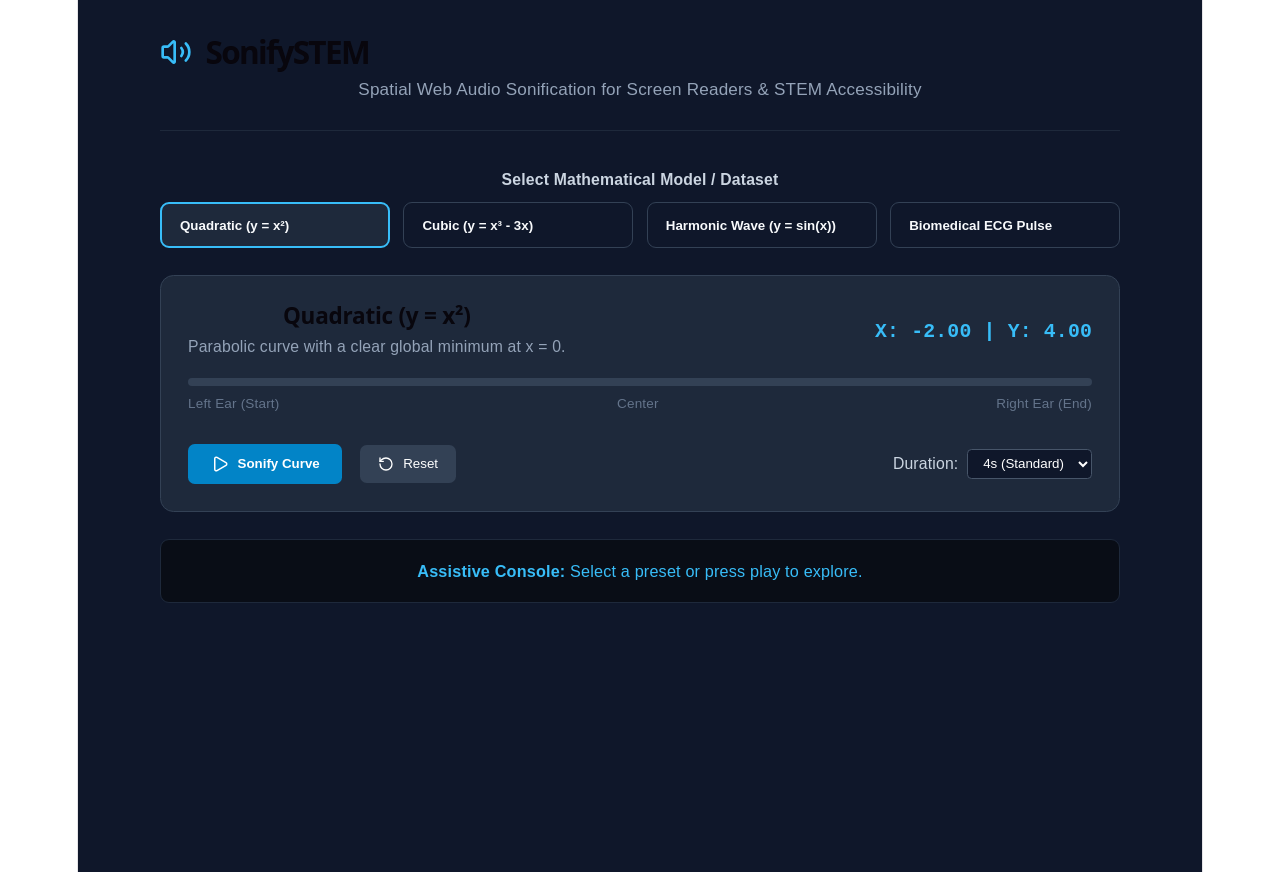
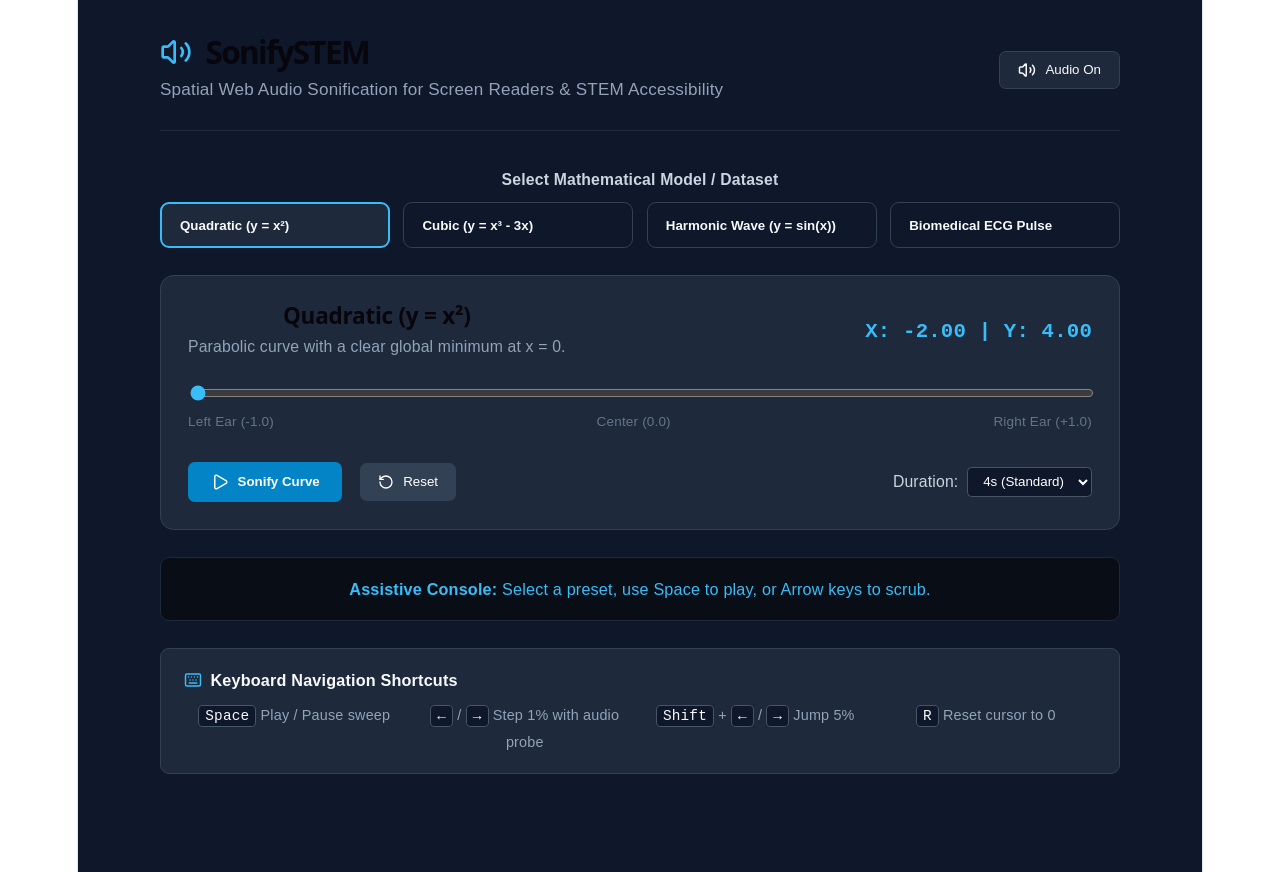
Before and after one commit to ashwinH18/sonifystem, a React (Vite) app: page / in a window 1280 px wide. Built offline with nearby package versions, Linux system fonts and the light colour scheme.

Commit message:
feat: add hotkey scrubbing and probe tone feedback

```diff
--- a/src/App.jsx
+++ b/src/App.jsx
@@ -1,5 +1,5 @@
-import React, { useState, useEffect, useRef } from 'react';
-import { Play, Pause, RotateCcw, Volume2, Info, Eye, Layers } from 'lucide-react';
+import React, { useState, useEffect, useRef, useCallback } from 'react';
+import { Play, Pause, RotateCcw, Volume2, VolumeX, Keyboard } from 'lucide-react';
 
 const PRESETS = {
   parabola: {
@@ -17,9 +17,11 @@ const PRESETS = {
     domain: [-2.2, 2.2],
     range: [-3, 3],
     criticalPoints: [
+      { x: -1.732, y: 0, label: "Root (x = -√3)" },
       { x: -1, y: 2, label: "Local Maximum (-1, 2)" },
-      { x: 0, y: 0, label: "Inflection Point (0, 0)" },
-      { x: 1, y: -2, label: "Local Minimum (1, -2)" }
+      { x: 0, y: 0, label: "Inflection Point & Root (0, 0)" },
+      { x: 1, y: -2, label: "Local Minimum (1, -2)" },
+      { x: 1.732, y: 0, label: "Root (x = √3)" }
     ]
   },
   sine: {
@@ -29,8 +31,11 @@ const PRESETS = {
     domain: [0, Math.PI * 2],
     range: [-1, 1],
     criticalPoints: [
+      { x: 0, y: 0, label: "Root (0, 0)" },
       { x: Math.PI / 2, y: 1, label: "Peak (π/2, 1)" },
-      { x: (3 * Math.PI) / 2, y: -1, label: "Trough (3π/2, -1)" }
+      { x: Math.PI, y: 0, label: "Root (π, 0)" },
+      { x: (3 * Math.PI) / 2, y: -1, label: "Trough (3π/2, -1)" },
+      { x: 2 * Math.PI, y: 0, label: "Root (2π, 0)" }
     ]
   },
   ecg: {
@@ -47,7 +52,10 @@ const PRESETS = {
     domain: [0, 1],
     range: [-0.4, 1.3],
     criticalPoints: [
+      { x: 0.2, y: 0.15, label: "P-Wave (Atrial Depolarization)" },
+      { x: 0.35, y: -0.2, label: "Q-Wave" },
       { x: 0.4, y: 1.2, label: "R-Peak (Ventricular Depolarization)" },
+      { x: 0.45, y: -0.35, label: "S-Wave" },
       { x: 0.7, y: 0.25, label: "T-Wave (Repolarization)" }
     ]
   }
@@ -59,7 +67,7 @@ export default function App() {
   const [playhead, setPlayhead] = useState(0);
   const [playbackSpeed, setPlaybackSpeed] = useState(4);
   const [soundEnabled, setSoundEnabled] = useState(true);
-  const [statusMessage, setStatusMessage] = useState("Select a preset or press play to explore.");
+  const [statusMessage, setStatusMessage] = useState("Select a preset, use Space to play, or Arrow keys to scrub.");
 
   const currentPreset = PRESETS[activePresetKey];
 
@@ -71,7 +79,7 @@ export default function App() {
   const startTimeRef = useRef(null);
   const lastCriticalAnnounced = useRef(null);
 
-  const initAudio = () => {
+  const initAudio = useCallback(() => {
     if (!audioCtxRef.current) {
       const AudioContext = window.AudioContext || window.webkitAudioContext;
       const ctx = new AudioContext();
@@ -103,9 +111,15 @@ export default function App() {
     if (audioCtxRef.current.state === 'suspended') {
       audioCtxRef.current.resume();
     }
-  };
+  }, []);
 
-  const playEarcon = (freq = 880, duration = 0.12) => {
+  const getFreqFromY = useCallback((y, range) => {
+    const [minY, maxY] = range;
+    const normY = Math.max(0, Math.min(1, (y - minY) / (maxY - minY)));
+    return 180 + normY * 700;
+  }, []);
+
+  const playEarcon = useCallback((freq = 1050, duration = 0.15) => {
     if (!audioCtxRef.current || !soundEnabled) return;
     try {
       const ctx = audioCtxRef.current;
@@ -115,47 +129,156 @@ export default function App() {
       osc.type = 'triangle';
       osc.frequency.setValueAtTime(freq, ctx.currentTime);
 
-      gain.gain.setValueAtTime(0.2, ctx.currentTime);
-      gain.gain.exponentialRampToValueAtTime(0.001, ctx.currentTime + duration);
+      gain.gain.setValueAtTime(0.001, ctx.currentTime);
+      gain.gain.exponentialRampToValueAtTime(0.25, ctx.currentTime + 0.02);
+      gain.gain.exponentialRampToValueAtTime(0.0001, ctx.currentTime + duration);
 
       osc.connect(gain);
       gain.connect(ctx.destination);
 
-      osc.start();
+      osc.start(ctx.currentTime);
       osc.stop(ctx.currentTime + duration);
     } catch {
       // Audio node cleanup safeguard
     }
-  };
+  }, [soundEnabled]);
 
-  const getFreqFromY = (y, range) => {
-    const [minY, maxY] = range;
-    const normY = Math.max(0, Math.min(1, (y - minY) / (maxY - minY)));
-    return 180 + normY * 700;
-  };
+  // Tactile audio feedback for step scrubbing
+  const playScrubProbe = useCallback((freq, pan) => {
+    if (!soundEnabled) return;
+    initAudio();
+    const ctx = audioCtxRef.current;
+    if (!ctx) return;
 
-  const handlePlayToggle = () => {
+    try {
+      const osc = ctx.createOscillator();
+      const gain = ctx.createGain();
+      const panner = ctx.createStereoPanner ? ctx.createStereoPanner() : null;
+
+      osc.type = 'sine';
+      osc.frequency.setValueAtTime(freq, ctx.currentTime);
+
+      gain.gain.setValueAtTime(0.001, ctx.currentTime);
+      gain.gain.linearRampToValueAtTime(0.3, ctx.currentTime + 0.015);
+      gain.gain.exponentialRampToValueAtTime(0.0001, ctx.currentTime + 0.12);
+
+      if (panner) {
+        panner.pan.setValueAtTime(pan, ctx.currentTime);
+        osc.connect(gain);
+        gain.connect(panner);
+        panner.connect(ctx.destination);
+      } else {
+        osc.connect(gain);
+        gain.connect(ctx.destination);
+      }
+
+      osc.start(ctx.currentTime);
+      osc.stop(ctx.currentTime + 0.13);
+    } catch {
+      // Audio node cleanup safeguard
+    }
+  }, [initAudio, soundEnabled]);
+
+  const checkCriticalPoints = useCallback((progress, preset) => {
+    const [minX, maxX] = preset.domain;
+    let landmarkLabel = null;
+
+    preset.criticalPoints.forEach((pt) => {
+      const ptProgress = (pt.x - minX) / (maxX - minX);
+      if (Math.abs(progress - ptProgress) < 0.015) {
+        if (lastCriticalAnnounced.current !== pt.label) {
+          playEarcon(1050, 0.15);
+          lastCriticalAnnounced.current = pt.label;
+        }
+        landmarkLabel = pt.label;
+      }
+    });
+
+    if (!landmarkLabel) {
+      lastCriticalAnnounced.current = null;
+    }
+    return landmarkLabel;
+  }, [playEarcon]);
+
+  const handlePlayToggle = useCallback(() => {
     initAudio();
     if (isPlaying) {
       setIsPlaying(false);
-      if (gainRef.current) {
+      if (gainRef.current && audioCtxRef.current) {
         gainRef.current.gain.setTargetAtTime(0, audioCtxRef.current.currentTime, 0.05);
       }
     } else {
       setIsPlaying(true);
       startTimeRef.current = performance.now() - (playhead * playbackSpeed * 1000);
     }
-  };
+  }, [initAudio, isPlaying, playhead, playbackSpeed]);
 
-  const handleReset = () => {
+  const handleReset = useCallback(() => {
     setIsPlaying(false);
     setPlayhead(0);
     lastCriticalAnnounced.current = null;
     if (gainRef.current && audioCtxRef.current) {
       gainRef.current.gain.setTargetAtTime(0, audioCtxRef.current.currentTime, 0.05);
     }
+    setStatusMessage(`Reset to start of ${currentPreset.name}.`);
+  }, [currentPreset.name]);
+
+  // Incremental scrubbing engine
+  const handleScrubStep = useCallback((delta) => {
+    setIsPlaying(false);
+    if (gainRef.current && audioCtxRef.current) {
+      gainRef.current.gain.setTargetAtTime(0, audioCtxRef.current.currentTime, 0.02);
+    }
+
+    setPlayhead((prev) => {
+      const nextProgress = Math.max(0, Math.min(1, prev + delta));
+      const [minX, maxX] = currentPreset.domain;
+      const scrubX = minX + nextProgress * (maxX - minX);
+      const scrubY = currentPreset.fn(scrubX);
+
+      const freq = getFreqFromY(scrubY, currentPreset.range);
+      const pan = nextProgress * 2 - 1;
+
+      playScrubProbe(freq, pan);
+      const hit = checkCriticalPoints(nextProgress, currentPreset);
+
+      setStatusMessage(`X: ${scrubX.toFixed(2)}, Y: ${scrubY.toFixed(2)}${hit ? ` — ${hit}` : ''}`);
+      return nextProgress;
+    });
+  }, [currentPreset, getFreqFromY, playScrubProbe, checkCriticalPoints]);
+
+  // Keyboard navigation listener
+  useEffect(() => {
+    const handleKeyDown = (e) => {
+      if (['INPUT', 'SELECT', 'TEXTAREA'].includes(e.target.tagName)) return;
+
+      switch (e.code) {
+        case 'Space':
+          e.preventDefault();
+          handlePlayToggle();
+          break;
+        case 'KeyR':
+          e.preventDefault();
+          handleReset();
+          break;
+        case 'ArrowLeft':
+          e.preventDefault();
+          handleScrubStep(e.shiftKey ? -0.05 : -0.01);
+          break;
+        case 'ArrowRight':
+          e.preventDefault();
+          handleScrubStep(e.shiftKey ? 0.05 : 0.01);
+          break;
+        default:
+          break;
+      }
     };
 
+    window.addEventListener('keydown', handleKeyDown);
+    return () => window.removeEventListener('keydown', handleKeyDown);
+  }, [handlePlayToggle, handleReset, handleScrubStep]);
+
+  // Continuous sweep playback animation loop
   useEffect(() => {
     if (!isPlaying) {
       if (animFrameRef.current) cancelAnimationFrame(animFrameRef.current);
@@ -167,12 +290,12 @@ export default function App() {
       let progress = elapsed / playbackSpeed;
 
       if (progress >= 1) {
-        progress = 1;
         setIsPlaying(false);
         setPlayhead(1);
         if (gainRef.current && audioCtxRef.current) {
           gainRef.current.gain.setTargetAtTime(0, audioCtxRef.current.currentTime, 0.05);
         }
+        setStatusMessage(`Sweep complete for ${currentPreset.name}.`);
         return;
       }
 
@@ -182,10 +305,10 @@ export default function App() {
       const currentX = minX + progress * (maxX - minX);
       const currentY = currentPreset.fn(currentX);
 
-      if (audioCtxRef.current && soundEnabled) {
+      if (audioCtxRef.current && soundEnabled && oscRef.current && gainRef.current) {
         const ctx = audioCtxRef.current;
         const targetFreq = getFreqFromY(currentY, currentPreset.range);
-        const panValue = (progress * 2) - 1;
+        const panValue = progress * 2 - 1;
 
         oscRef.current.frequency.setTargetAtTime(targetFreq, ctx.currentTime, 0.02);
 
@@ -195,14 +318,10 @@ export default function App() {
 
         gainRef.current.gain.setTargetAtTime(0.18, ctx.currentTime, 0.02);
 
-        currentPreset.criticalPoints.forEach((pt) => {
-          const ptProgress = (pt.x - minX) / (maxX - minX);
-          if (Math.abs(progress - ptProgress) < 0.015 && lastCriticalAnnounced.current !== pt.label) {
-            playEarcon(1050, 0.15);
-            setStatusMessage(`Mark: ${pt.label}`);
-            lastCriticalAnnounced.current = pt.label;
+        const hit = checkCriticalPoints(progress, currentPreset);
+        if (hit) {
+          setStatusMessage(`Mark: ${hit}`);
         }
-        });
       }
 
       animFrameRef.current = requestAnimationFrame(animate);
@@ -213,7 +332,7 @@ export default function App() {
     return () => {
       if (animFrameRef.current) cancelAnimationFrame(animFrameRef.current);
     };
-  }, [isPlaying, playbackSpeed, currentPreset, soundEnabled]);
+  }, [isPlaying, playbackSpeed, currentPreset, soundEnabled, getFreqFromY, checkCriticalPoints]);
 
   const [minX, maxX] = currentPreset.domain;
   const currentActualX = minX + playhead * (maxX - minX);
@@ -224,7 +343,8 @@ export default function App() {
       <div style={{ maxWidth: '960px', margin: '0 auto' }}>
 
         {/* Header */}
-        <header style={{ marginBottom: '2rem', borderBottom: '1px solid #1e293b', paddingBottom: '1.5rem' }}>
+        <header style={{ marginBottom: '2rem', borderBottom: '1px solid #1e293b', paddingBottom: '1.5rem', display: 'flex', justifyContent: 'space-between', alignItems: 'center' }}>
+          <div>
             <div style={{ display: 'flex', alignItems: 'center', gap: '0.75rem', marginBottom: '0.5rem' }}>
               <Volume2 color="#38bdf8" size={32} />
               <h1 style={{ fontSize: '1.75rem', fontWeight: 'bold', margin: 0 }}>SonifySTEM</h1>
@@ -232,6 +352,31 @@ export default function App() {
             <p style={{ color: '#94a3b8', margin: 0, fontSize: '0.95rem' }}>
               Spatial Web Audio Sonification for Screen Readers & STEM Accessibility
             </p>
+          </div>
+          <button
+            onClick={() => {
+              initAudio();
+              setSoundEnabled(!soundEnabled);
+              if (soundEnabled && gainRef.current && audioCtxRef.current) {
+                gainRef.current.gain.setValueAtTime(0, audioCtxRef.current.currentTime);
+              }
+            }}
+            style={{
+              display: 'flex',
+              alignItems: 'center',
+              gap: '0.5rem',
+              backgroundColor: soundEnabled ? '#1e293b' : '#ef4444',
+              border: '1px solid #334155',
+              color: '#f8fafc',
+              padding: '0.5rem 1rem',
+              borderRadius: '0.375rem',
+              cursor: 'pointer'
+            }}
+            aria-label={soundEnabled ? "Mute audio" : "Unmute audio"}
+          >
+            {soundEnabled ? <Volume2 size={18} /> : <VolumeX size={18} />}
+            <span>{soundEnabled ? 'Audio On' : 'Muted'}</span>
+          </button>
         </header>
 
         {/* Preset Selector */}
@@ -267,35 +412,53 @@ export default function App() {
         {/* Main Display & Controls */}
         <main style={{ backgroundColor: '#1e293b', borderRadius: '0.75rem', padding: '1.5rem', border: '1px solid #334155', marginBottom: '1.5rem' }}>
 
-          <div style={{ display: 'flex', justifyContent: 'space-between', alignItems: 'center', marginBottom: '1rem' }}>
+          <div style={{ display: 'flex', justifyContent: 'space-between', alignItems: 'center', marginBottom: '1rem', flexWrap: 'wrap', gap: '0.5rem' }}>
             <div>
               <h2 style={{ fontSize: '1.25rem', fontWeight: 600, margin: '0 0 0.25rem 0' }}>{currentPreset.name}</h2>
               <p style={{ fontSize: '0.875rem', color: '#94a3b8', margin: 0 }}>{currentPreset.description}</p>
             </div>
             <div style={{ textAlign: 'right', fontFamily: 'monospace' }}>
-              <span style={{ color: '#38bdf8', fontSize: '1.1rem', fontWeight: 'bold' }}>
+              <span style={{ color: '#38bdf8', fontSize: '1.15rem', fontWeight: 'bold' }}>
                 X: {currentActualX.toFixed(2)} | Y: {currentActualY.toFixed(2)}
               </span>
             </div>
           </div>
 
-          {/* Scrub Track */}
+          {/* Scrub Track & Accessible Slider */}
           <div style={{ marginBottom: '1.5rem' }}>
-            <div style={{ height: '8px', width: '100%', backgroundColor: '#334155', borderRadius: '4px', position: 'relative', overflow: 'hidden' }}>
-              <div
+            <input
+              id="scrub-slider"
+              type="range"
+              min="0"
+              max="1"
+              step="0.005"
+              value={playhead}
+              aria-label="Curve scrub position"
+              aria-valuemin="0"
+              aria-valuemax="100"
+              aria-valuenow={Math.round(playhead * 100)}
+              aria-valuetext={`X: ${currentActualX.toFixed(2)}, Y: ${currentActualY.toFixed(2)}`}
+              onChange={(e) => {
+                const val = parseFloat(e.target.value);
+                setIsPlaying(false);
+                setPlayhead(val);
+                const scrubX = minX + val * (maxX - minX);
+                const scrubY = currentPreset.fn(scrubX);
+                playScrubProbe(getFreqFromY(scrubY, currentPreset.range), val * 2 - 1);
+                checkCriticalPoints(val, currentPreset);
+                setStatusMessage(`X: ${scrubX.toFixed(2)}, Y: ${scrubY.toFixed(2)}`);
+              }}
               style={{
-                  position: 'absolute',
-                  height: '100%',
-                  width: `${playhead * 100}%`,
-                  backgroundColor: '#38bdf8',
-                  transition: isPlaying ? 'none' : 'width 0.1s'
+                width: '100%',
+                accentColor: '#38bdf8',
+                cursor: 'pointer',
+                height: '8px'
               }}
             />
-            </div>
             <div style={{ display: 'flex', justifyContent: 'space-between', fontSize: '0.75rem', color: '#64748b', marginTop: '0.25rem' }}>
-              <span>Left Ear (Start)</span>
-              <span>Center</span>
-              <span>Right Ear (End)</span>
+              <span>Left Ear (-1.0)</span>
+              <span>Center (0.0)</span>
+              <span>Right Ear (+1.0)</span>
             </div>
           </div>
 
@@ -354,12 +517,35 @@ export default function App() {
         </main>
 
         {/* Live Audio / ARIA Feedback Console */}
-        <div
-          aria-live="polite"
-          style={{ backgroundColor: '#090d16', border: '1px solid #1e293b', borderRadius: '0.5rem', padding: '1rem', fontSize: '0.9rem', color: '#38bdf8' }}
+        <section
+          aria-live="assertive"
+          aria-atomic="true"
+          style={{
+            backgroundColor: '#090d16',
+            border: '1px solid #1e293b',
+            borderRadius: '0.5rem',
+            padding: '1rem',
+            fontSize: '0.9rem',
+            color: '#38bdf8',
+            marginBottom: '1.5rem'
+          }}
         >
           <strong>Assistive Console:</strong> {statusMessage}
+        </section>
+
+        {/* Hotkey Guide */}
+        <section style={{ backgroundColor: '#1e293b', borderRadius: '0.5rem', padding: '1rem 1.25rem', border: '1px solid #334155' }}>
+          <div style={{ display: 'flex', alignItems: 'center', gap: '0.5rem', marginBottom: '0.5rem' }}>
+            <Keyboard size={18} color="#38bdf8" />
+            <span style={{ fontWeight: 600, fontSize: '0.9rem' }}>Keyboard Navigation Shortcuts</span>
           </div>
+          <div style={{ display: 'grid', gridTemplateColumns: 'repeat(auto-fit, minmax(200px, 1fr))', gap: '0.5rem', fontSize: '0.8rem', color: '#94a3b8' }}>
+            <div><kbd style={{ backgroundColor: '#0f172a', padding: '2px 6px', borderRadius: '4px', border: '1px solid #475569', color: '#f8fafc' }}>Space</kbd> Play / Pause sweep</div>
+            <div><kbd style={{ backgroundColor: '#0f172a', padding: '2px 6px', borderRadius: '4px', border: '1px solid #475569', color: '#f8fafc' }}>←</kbd> / <kbd style={{ backgroundColor: '#0f172a', padding: '2px 6px', borderRadius: '4px', border: '1px solid #475569', color: '#f8fafc' }}>→</kbd> Step 1% with audio probe</div>
+            <div><kbd style={{ backgroundColor: '#0f172a', padding: '2px 6px', borderRadius: '4px', border: '1px solid #475569', color: '#f8fafc' }}>Shift</kbd> + <kbd style={{ backgroundColor: '#0f172a', padding: '2px 6px', borderRadius: '4px', border: '1px solid #475569', color: '#f8fafc' }}>←</kbd> / <kbd style={{ backgroundColor: '#0f172a', padding: '2px 6px', borderRadius: '4px', border: '1px solid #475569', color: '#f8fafc' }}>→</kbd> Jump 5%</div>
+            <div><kbd style={{ backgroundColor: '#0f172a', padding: '2px 6px', borderRadius: '4px', border: '1px solid #475569', color: '#f8fafc' }}>R</kbd> Reset cursor to 0</div>
+          </div>
+        </section>
 
       </div>
     </div>
```
Lines whose indentation alone changed are shown as unchanged.
